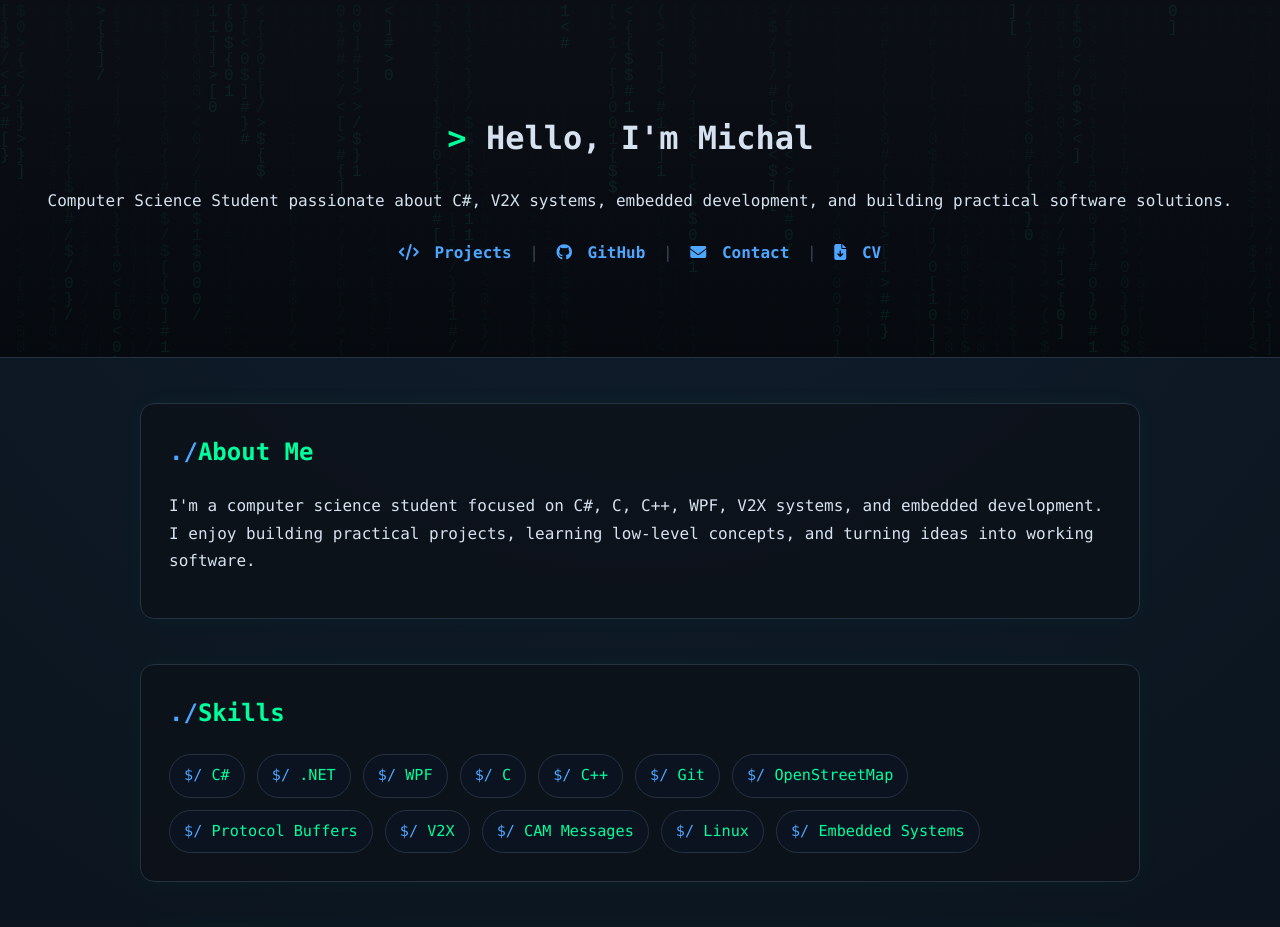
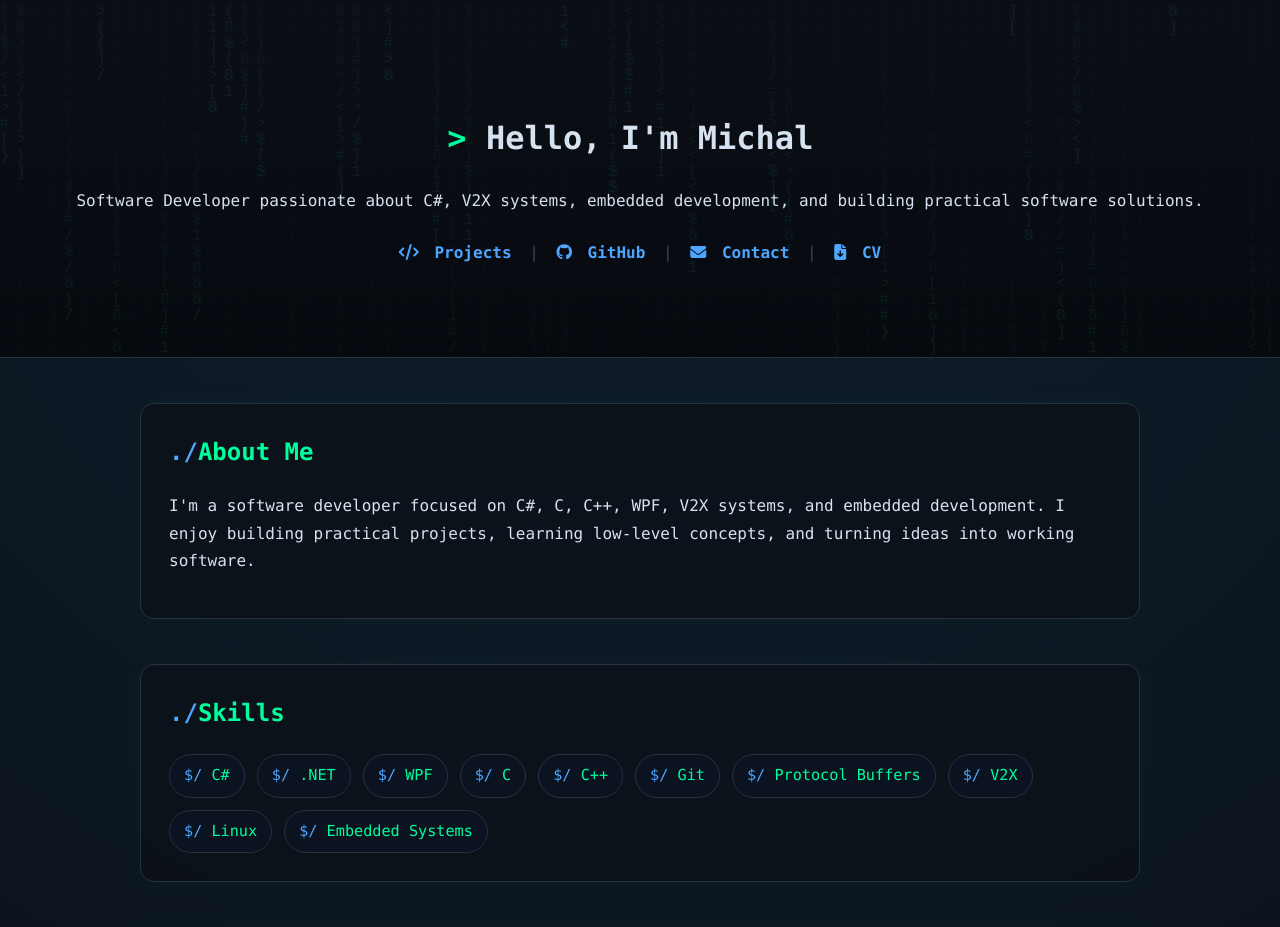
Before and after one commit to MajkiiWasTaken/MajkiiWasTaken.github.io, a plain HTML site: page index.html in a window 1280 px wide. Shown: the top 927 px of the page. Drawn offline with Linux system fonts and the light colour scheme.

Commit message:
Fixed index.html

```diff
--- a/index.html
+++ b/index.html
@@ -14,7 +14,7 @@
         <h1><span id="typewriter"></span><span class="cursor">_</span></h1>
 
         <p>
-            Computer Science Student passionate about C#, V2X systems,
+            Software Developer passionate about C#, V2X systems,
             embedded development, and building practical software solutions.
         </p>
 
@@ -52,7 +52,7 @@
         <h2>About Me</h2>
 
         <p>
-            I'm a computer science student focused on C#, C, C++, WPF,
+            I'm a software developer focused on C#, C, C++, WPF,
             V2X systems, and embedded development.
             I enjoy building practical projects, learning low-level concepts,
             and turning ideas into working software.
@@ -69,10 +69,8 @@
             <span>C</span>
             <span>C++</span>
             <span>Git</span>
-            <span>OpenStreetMap</span>
             <span>Protocol Buffers</span>
             <span>V2X</span>
-            <span>CAM Messages</span>
             <span>Linux</span>
             <span>Embedded Systems</span>
         </div>
--- a/script.js
+++ b/script.js
@@ -103,7 +103,7 @@ const commands = {
         "Available commands: help, whoami, projects, skills, contact",
 
     whoami:
-        "Computer Science Student | C# / C / C++ Developer | V2X & Embedded",
+        "Software Developer | C# / C / C++ Developer | V2X & Embedded",
 
     projects:
         "V2XController, MajkLib, OBD-DataReader, and more. Visit my GitHub for details.",
```
